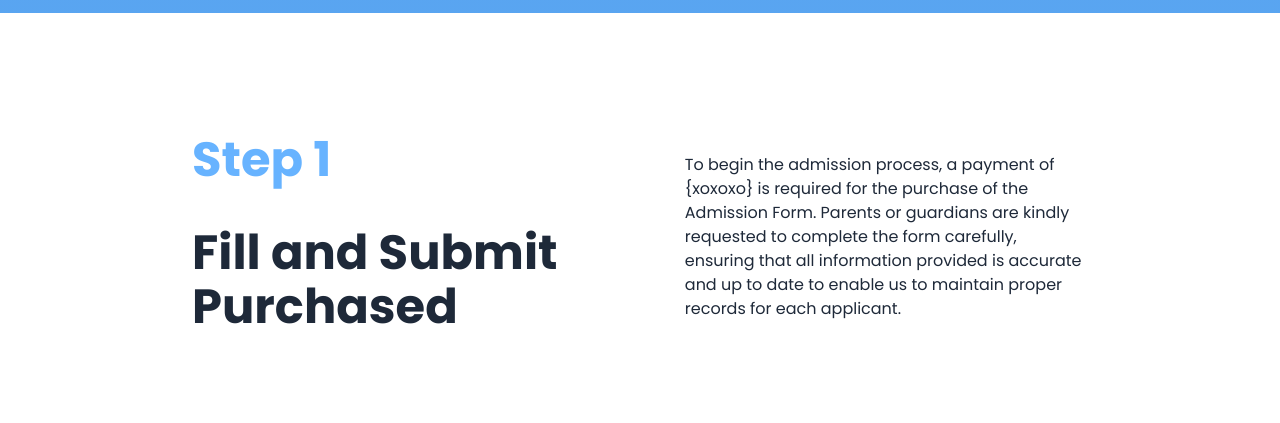
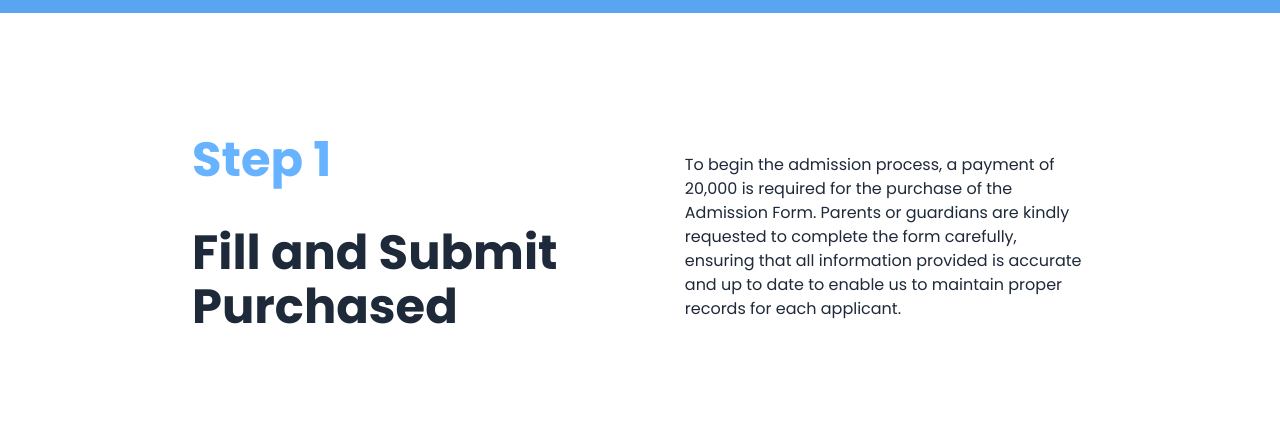
Before and after one commit to Demzy06/fair-havens-school, a React (Vite) app: page /admission-process in a window 1280 px wide. Shown: the part 1540-1963 px from the top of the page. Built offline with nearby package versions, Linux system fonts and the light colour scheme; grey boxes are pictures that could not be loaded.

Commit message:
Updated a text

```diff
--- a/src/pages/AdmissionProcess.jsx
+++ b/src/pages/AdmissionProcess.jsx
@@ -15,7 +15,7 @@ const steps = [
     stepNumber: 1,
     step: "Fill and Submit Purchased ",
     forewarn: "Please read the information below carefully",
-    todo: " To begin the admission process, a payment of {xoxoxo} is required for the purchase of the Admission Form. Parents or guardians are kindly requested to complete the form carefully, ensuring that all information provided is accurate and up to date to enable us to maintain proper records for each applicant.",
+    todo: " To begin the admission process, a payment of 20,000 is required for the purchase of the Admission Form. Parents or guardians are kindly requested to complete the form carefully, ensuring that all information provided is accurate and up to date to enable us to maintain proper records for each applicant.",
   },
   {
     stepNumber: 2,
```
